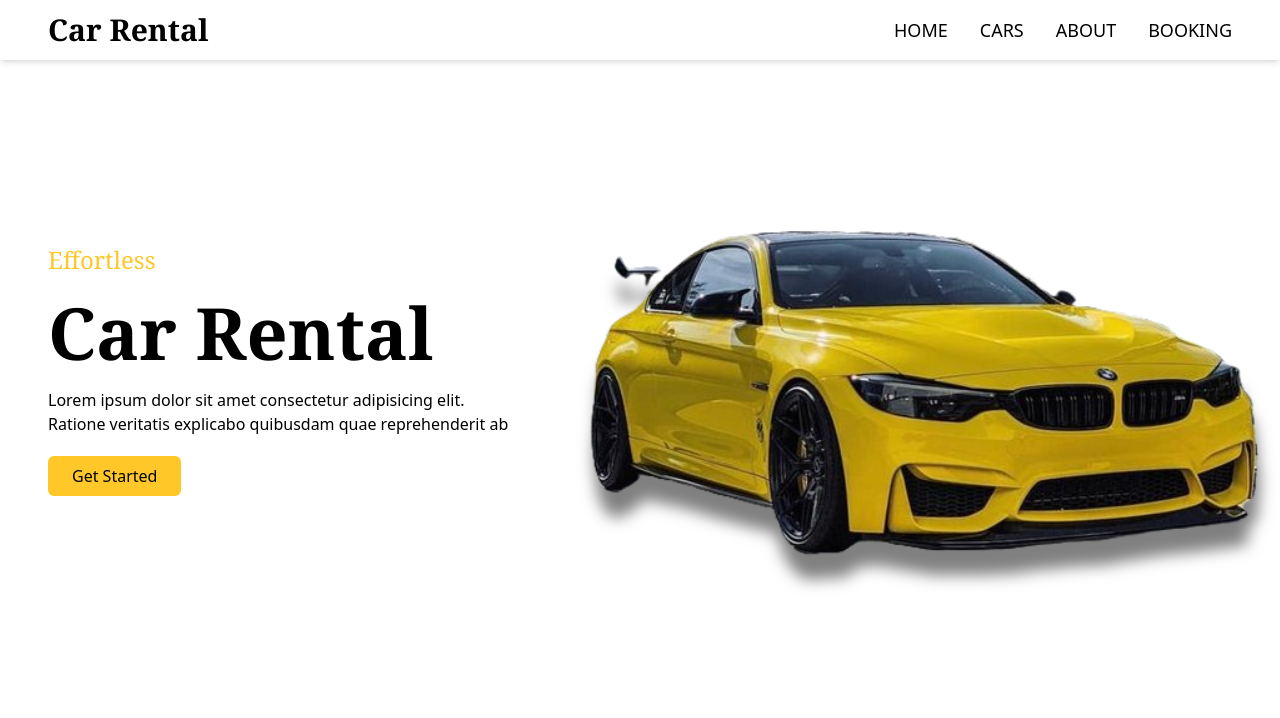
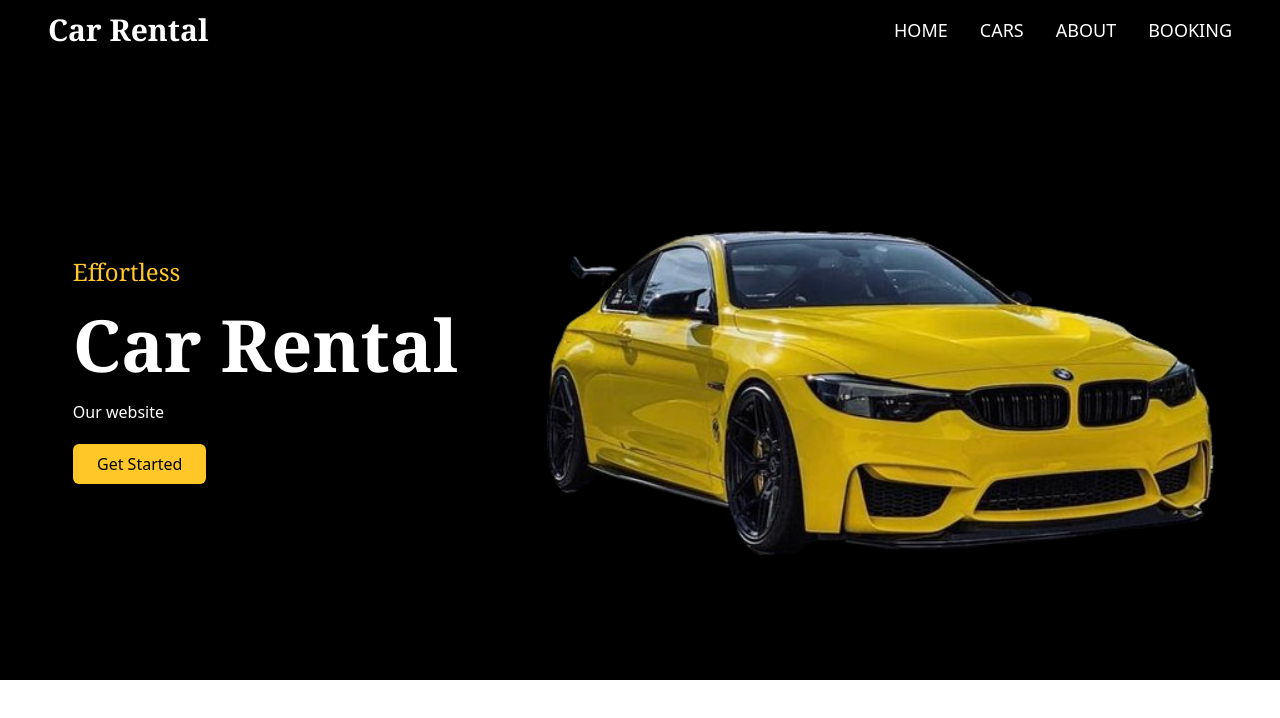
Before and after one commit to muskan588p/AutoSphere-Ecommerce, a React (Vite) app in the folder frontend/: page / in a window 1280 px wide. Shown: the top 718 px of the page. Built offline with nearby package versions, Linux system fonts and the light colour scheme.

Commit message:
Home page updated

```diff
--- a/frontend/src/App.jsx
+++ b/frontend/src/App.jsx
@@ -7,22 +7,10 @@ import Navbar from "./components/Navbar/Navbar";
 import Hero from "./components/Hero/Hero";
 
 const App = () => {
-  // dark mode start
-  const [theme, setTheme] = useState(
-    localStorage.getItem("theme") ? localStorage.getItem("theme") : "light"
-  );
+
   const element = document.documentElement;
 
-  useEffect(() => {
-    if (theme === "dark") {
-      element.classList.add("dark");
-      localStorage.setItem("theme", "dark");
-    } else {
-      element.classList.remove("dark");
-      localStorage.setItem("theme", "light");
-    }
-  }, [theme]);
-  // dark mode end
+
 
   React.useEffect(() => {
     AOS.init({
@@ -33,10 +21,11 @@ const App = () => {
     });
     AOS.refresh();
   }, []);
+
   return (
     <div className="bg-white dark:bg-black dark:text-white text-black overflow-x-hidden">
-      <Navbar theme={theme} setTheme={setTheme} />
-      <Hero theme={theme} />
+      <Navbar />
+      <Hero/>
     </div>
   );
 };
--- a/frontend/src/components/Hero/Hero.jsx
+++ b/frontend/src/components/Hero/Hero.jsx
@@ -35,8 +35,7 @@ const Hero = ({ theme }) => {
               Car Rental
             </h1>
             <p data-aos="fade-up" data-aos-delay="1000">
-              Lorem ipsum dolor sit amet consectetur adipisicing elit. Ratione
-              veritatis explicabo quibusdam quae reprehenderit ab{" "}
+              Our website{" "}
             </p>
             <button
               data-aos="fade-up"
```
